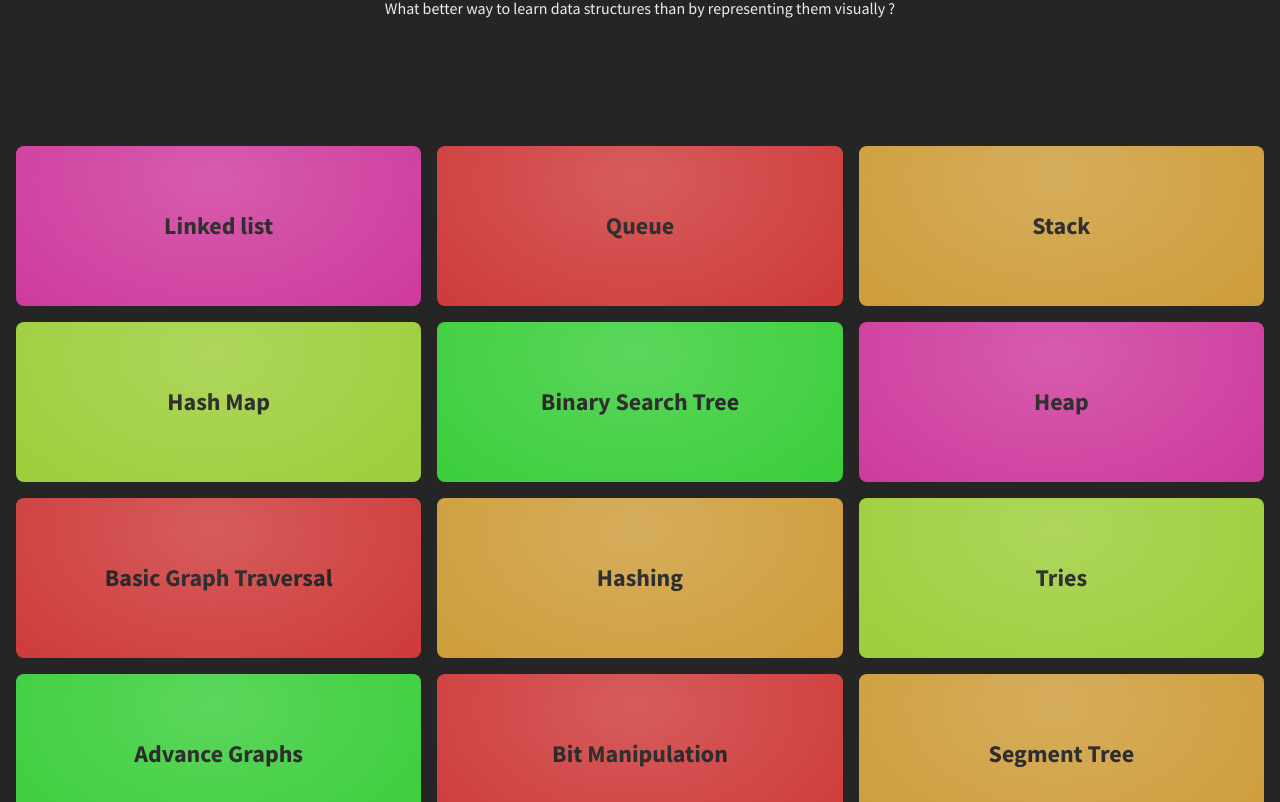
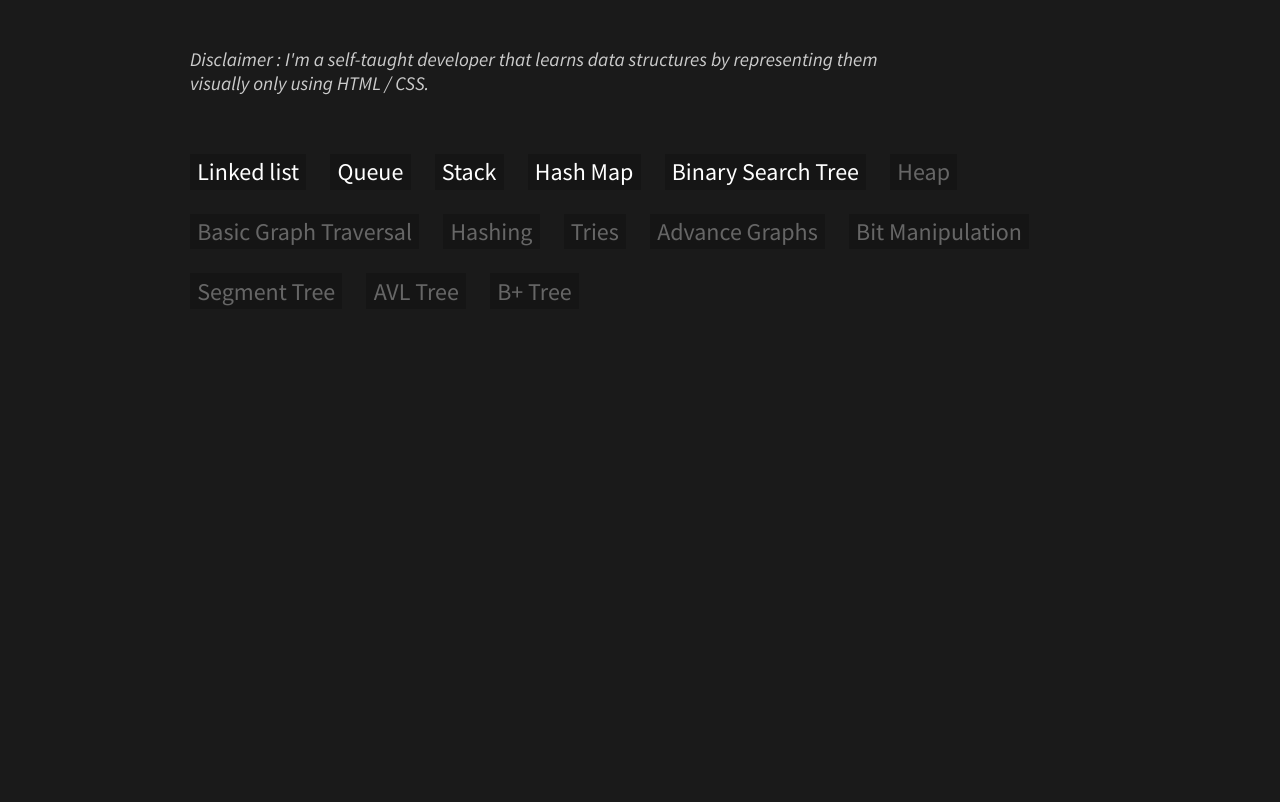
Before and after one commit to MartinHeywang/data-structures-visually, a website built with Vite: page src/index.html in a window 1280 px wide. Shown: the part 148-950 px from the top of the page. After the commit the page ends 800 px from the top, so only its background shows below. Built offline with nearby package versions, Linux system fonts and the light colour scheme.

Commit message:
Edited home page

```diff
--- a/src/index.html
+++ b/src/index.html
@@ -11,43 +11,52 @@
             rel="stylesheet"
         />
 
+        <script src="./ts/home-page.ts" defer type="module"></script>
+
         <title>Data Structures visually</title>
     </head>
-    <body>
-        <div id="root">
-            <header class="header">
-                <div class="text-center">
-                    <h1>Data Structures Represented Visually</h1>
-                    <p>What better way to learn data structures than by representing them visually ?</p>
-                </div>
-            </header>
+    <body id="home-page">
+        <header class="header">
+            <div class="container">
+                <h1 class="page-title">Data structures represented visually</h1>
+                <p class="disclaimer">
+                    Disclaimer : I'm a self-taught developer that learns data structures by representing
+                    them visually only using HTML / CSS.
+                </p>
+            </div>
+        </header>
 
-            <div class="data-structures-grid">
-                <a href="./pages/linked-list.html" class="data-structure" id="linked-list">
-                    <h2>Linked list</h2>
-                </a>
-                <a href="./pages/queue.html" class="data-structure" id="queue">
-                    <h2>Queue</h2>
-                </a>
-                <a href="./pages/stack.html" class="data-structure" id="stack">
-                    <h2>Stack</h2>
-                </a>
-                <a href="./pages/hash-map.html" class="data-structure" id="hash-map">
-                    <h2>Hash Map</h2>
-                </a>
-                <a href="./pages/binary-search-tree.html" class="data-structure" id="binary-search-tree"><h2>Binary Search Tree</h2></a>
-                <a href="./pages/heap.html" class="data-structure" id="heap"><h2>Heap</h2></a>
-                <a href="./pages/basic-graph-transversal.html" class="data-structure" id="basic-graph-transversal">
-                    <h2>Basic Graph Traversal</h2>
-                </a>
-                <a href="./pages/hashing.html" class="data-structure" id="hashing"><h2>Hashing</h2></a>
-                <a href="./pages/tries.html" class="data-structure" id="tries"><h2>Tries</h2></a>
-                <a href="./pages/advance-graphs.html" class="data-structure" id="advance-graphs"><h2>Advance Graphs</h2></a>
-                <a href="./pages/bit-manipulation.html" class="data-structure" id="bit-manipulation"><h2>Bit Manipulation</h2></a>
-                <a href="./pages/segment-tree.html" class="data-structure" id="segment-tree"><h2>Segment Tree</h2></a>
-                <a href="./pages/avl-tree.html" class="data-structure" id="avl-tree"><h2>AVL Tree</h2></a>
-                <a href="./pages/b-tree.html" class="data-structure" id="b-tree"><h2>B+ Tree</h2></a>
+        <main>
+            <div class="container">
+                <ul class="structures-list">
+                    <li><a href="./pages/linked-list.html" id="linked-list">Linked list</a></li>
+                    <li><a href="./pages/queue.html" id="queue">Queue</a></li>
+                    <li><a href="./pages/stack.html" id="stack">Stack</a></li>
+                    <li><a href="./pages/hash-map.html" id="hash-map">Hash Map</a></li>
+                    <li>
+                        <a href="./pages/binary-search-tree.html" id="binary-search-tree"
+                            >Binary Search Tree</a
+                        >
+                    </li>
+                    <li><a href="./pages/heap.html" id="heap" class="disabled">Heap</a></li>
+                    <li>
+                        <a href="./pages/basic-graph-transversal.html" id="basic-graph-transversal" class="disabled"
+                            >Basic Graph Traversal</a
+                        >
+                    </li>
+                    <li><a href="./pages/hashing.html" id="hashing" class="disabled">Hashing</a></li>
+                    <li><a href="./pages/tries.html" id="tries" class="disabled">Tries</a></li>
+                    <li><a href="./pages/advance-graphs.html" id="advance-graphs" class="disabled">Advance Graphs</a></li>
+                    <li>
+                        <a href="./pages/bit-manipulation.html" id="bit-manipulation" class="disabled"
+                            >Bit Manipulation</a
+                        >
+                    </li>
+                    <li><a href="./pages/segment-tree.html" id="segment-tree" class="disabled">Segment Tree</a></li>
+                    <li><a href="./pages/avl-tree.html" id="avl-tree" class="disabled">AVL Tree</a></li>
+                    <li><a href="./pages/b-tree.html" id="b-tree" class="disabled">B+ Tree</a></li>
+                </ul>
             </div>
-        </div>
+        </main>
     </body>
 </html>
--- a/src/scss/color.scss
+++ b/src/scss/color.scss
@@ -19,32 +19,3 @@ $data-structures-hue: (
     "avl-tree": 80,
     "b-tree": 120,
 );
-
-@function get-data-structure-color($name, $saturation: 85%, $lightness: 50%) {
-    @debug $name;
-
-    $hue: map.get($data-structures-hue, $name);
-
-    @debug $hue;
-
-    @return hsl($hue, $saturation, $lightness);
-}
-
-@each $key, $hue in $data-structures-hue {
-
-    $bgc: hsl($hue, 60%, 10%);
-    $c: hsl($hue, 60%, 50%);
-
-    /* unable to write '##{key}' so this is the workaround */
-    #{"#" + $key} {
-        // background-color: hsl($hue, 50%, 40%);
-        background-color: $c;
-    }
-
-    #{"#" + $key + "-page"} {
-        --bgc: #{$bgc};
-        background-color: $bgc;
-
-        --color: #{$c};
-    }
-}
--- a/src/scss/defaults.scss
+++ b/src/scss/defaults.scss
@@ -1,6 +1,6 @@
 body {
     font-family: "Source Sans Pro", sans-serif;
 
-    color: #eee;
-    background-color: #252525;
+    color: white;
+    background-color: black;
 }
--- a/src/scss/pages/default.scss
+++ b/src/scss/pages/default.scss
@@ -1,4 +1,5 @@
 @use "../util.scss" as util;
+@use "../color.scss" as clr;
 
 /* the body of each data-structure pages */
 body.data-structure-page {
@@ -40,3 +41,16 @@ body.data-structure-page {
         width: max-content;
     }
 }
+
+@each $key, $hue in clr.$data-structures-hue {
+
+    $bgc: hsl($hue, 60%, 10%);
+    $c: hsl($hue, 60%, 50%);
+
+    #{"##{$key}-page"} {
+        --bgc: #{$bgc};
+        background-color: $bgc;
+
+        --color: #{$c};
+    }
+}
--- a/src/scss/pages/home-page.scss
+++ b/src/scss/pages/home-page.scss
@@ -1,82 +1,65 @@
-/* HEADER ====================================================== */
+@use "../color.scss" as clr;
 
-#root {
+body#home-page {
     min-height: 100vh;
 
-    display: flex;
-    flex-direction: column;
+    background-color: var(--page-bgc, hsl(0, 0%, 10%));
+    transition: background-color 150ms ease-out;
+
+    .header {
+        padding: 4rem 0 2.5rem;
     }
 
-.header {
-    padding: 6em 1em;
+    .page-title {
+        display: inline-block;
+        font-size: clamp(1.5rem, 10vw, 3rem);
 
-    h1 {
+        background-color: rgba(black, 30%);
+        padding: 0.2em 0.5em;
         margin-top: 0;
-        margin-bottom: 0.3em;
-    }
 
-    p {
-        margin-top: 0;
+        text-transform: capitalize;
+
+        &::after {
+            content: var(--text);
         }
     }
 
-/* DATA STRUCTURES GRID ====================================================== */
-
-.data-structures-grid {
-    flex-grow: 1;
-    display: grid;
-    grid-template-columns: repeat(auto-fit, minmax(21em, auto));
-    grid-auto-rows: 10em;
-    gap: 1em;
-    padding: 1em;
-
-    width: min(100vw, 100em);
-    margin: 0 auto;
+    .disclaimer {
+        font-style: italic;
+        font-size: 1.2rem;
+        max-width: 80ch;
+        color: #ccc;
     }
 
-.data-structure {
-    display: grid;
-    place-items: center;
+    .structures-list {
+        list-style: none;
+        padding-left: 0;
 
-    font: inherit;
+        display: flex;
+        flex-wrap: wrap;
+        gap: 1em;
+        margin: 0;
+
+        font-size: clamp(1rem, 6vw, 1.5rem);
+
+        li {
+            display: inline-block;
+
+            padding: 0.1em 0.3em;
+            background-color: rgba(black, 20%);
+
+            a {
+                color: inherit;
                 text-decoration: none;
-    color: #0a0a0a;
 
-    padding: 1.5em 3em;
-    border: 0;
-    border-radius: .5em;
-
-    outline-offset: 0;
-    transform: scale(100%);
-
-    overflow: hidden;
-    position: relative;
+                &.disabled {
+                    pointer-events: none;
+                    user-select: none;
+                    filter: brightness(40%);
+                }
             }
 
-.data-structure::after {
-    content: "";
-
-    position: absolute;
-
-    bottom: -2em;
-    right: -2em;
-
-    width: 30em;
-    height: 20em;
-
-    background: radial-gradient(rgba(white, 20%), rgba(white, 0%));
         }
-
-.data-structure:hover {
-    transform: scale(102%);
-    box-shadow: 0 0 .5em rgba(black, 50%);
-    transition: transform 150ms ease-in-out;
-    z-index: 1;
-
-    cursor: pointer;
     }
-
-.data-structure:focus-visible {
-    outline: 2px solid #0a0a0a;
-    outline-offset: -1em;
 }
--- a/src/scss/util.scss
+++ b/src/scss/util.scss
@@ -1,7 +1,7 @@
 .container {
-    $max-width: var(--max-page-width, 600px);
+    $max-width: var(--max-page-width, 900px);
     $pref-margin: calc((100vw - 80vw) / 2); // 10vw in fact
-    $min-margin: calc((100vw - var(--max-page-width, 600px)) / 2);
+    $min-margin: calc((100vw - #{$max-width}) / 2);
 
     $page-margin: max($pref-margin, $min-margin);
 
--- /dev/null
+++ b/src/ts/home-page.ts
@@ -0,0 +1,32 @@
+const body = document.body;
+
+const hues = {
+    "linked-list": 320,
+    queue: 0,
+    stack: 40,
+    "hash-map": 80,
+    "binary-search-tree": 120,
+    heap: 320,
+    "basic-graph-transversal": 0,
+    hashing: 40,
+    tries: 80,
+    "advance-graphs": 120,
+    "bit-manipulation": 0,
+    "segment-tree": 40,
+    "avl-tree": 80,
+    "b-tree": 120,
+};
+
+const links = document.querySelectorAll(".structures-list a");
+console.log(links);
+
+links.forEach(a => {
+    a.addEventListener("mouseover", () => {
+        body.style.setProperty("--page-bgc", `hsl(${hues[a.id as keyof typeof hues] || 0}, 60%, 10%)`);
+    });
+    a.addEventListener("mouseleave", () => {
+        body.style.removeProperty("--page-bgc");
+    })
+});
+
+export {};
```
Lines whose indentation alone changed are shown as unchanged.
